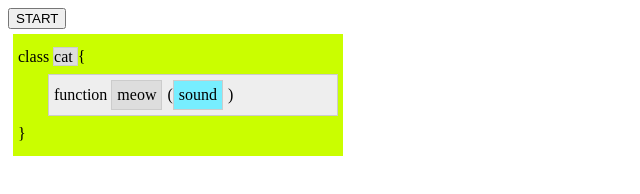
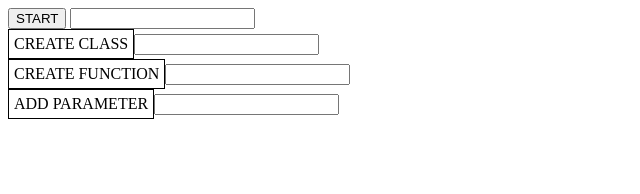
Before and after one commit to mikkoh/voiceStub, a website: page index.html in a window 1280 px wide. Both pictures are taken after a click on the button "START". Shown: the whole page, without its empty margins (0-640 px from the left). Drawn offline with Linux system fonts and the light colour scheme; files whose address does not match are found by name.

Commit message:
Started working on ui for 'interactive' ui via voice

```diff
--- a/index.html
+++ b/index.html
@@ -7,5 +7,6 @@
 </head>
 <body>
 	<button id="btnStart">START</button>
+	<input id="txtField" type="text"></input>
 </body>
 </html>
--- a/js/main.js
+++ b/js/main.js
@@ -8,106 +8,30 @@ requirejs.config({
 
 
 
-requirejs( ['lib/jquery', 'parser/parser', 'ui/uiFactory'],
-function( $, Parser, UIFactory ) {
+requirejs( [ 'lib/jquery', 'parser/parser', 'ui/uiFactory', 'ui/uiEntry' ],
+function( $, Parser, UIFactory, UIEntry ) {
 	$( function(){
 		if( 'webkitSpeechRecognition' in window) {
+			var container = $( 'body' );
+
 			var recog = new webkitSpeechRecognition();
 			var parser = new Parser();
-			var uiFactory = new UIFactory( $('body') );
-
-			uiFactory.addCommands( parser.parse( 'add a class called cat with a function called meow with a parameter called sound' ) );
+			var uiFactory = new UIFactory( container );
 
 
-			/*
-			uiFactory.addCommands( parser.parse( 'add a class called cat with a function called meow with a parameter called sound' ) );
-			uiFactory.addCommands( parser.parse( 'add a function called lick to a class named cat' ) );
-			uiFactory.addCommands( parser.parse( 'add a parameter called amount to lick' ) );
-			uiFactory.addCommands( parser.parse( 'add a parameter called dampness to lick' ) );
-			uiFactory.addCommands( parser.parse( 'add a class called dog with a function called woof with a parameter called sound' ) );
-			*/
+			var classEntry = new UIEntry( container, 'CREATE CLASS' );
+			var functionEntry = new UIEntry( container, 'CREATE FUNCTION' );
+			var parameterEntry = new UIEntry( container, 'ADD PARAMETER' );
 
-			/*
-			console.log( 'add a class called cat' );
-			parser.parse( 'add a class called cat' );
-			console.log( '------------' );
-
-			console.log( 'create a class named dog' );
-			parser.parse( 'create a class named dog' );
-			console.log( '------------' );
-
-			console.log( 'add a class named giraffe' );
-			parser.parse( 'add a class named giraffe' );
-			console.log( '------------' );
-
-			console.log( 'add a class called zebra' );
-			parser.parse( 'add a class called zebra' );
-			console.log( '------------' );
-
-			console.log( 'subtract a class called zebra' );
-			parser.parse( 'subtract a class called zebra' );
-			console.log( '------------' );
+			classEntry.init();
+			functionEntry.init();
+			parameterEntry.init();
 
 
-			console.log( '********* END OF SIMPLE CLASS CREATION **********' );
-
-
-
-			console.log( 'add a function called foo' );
-			parser.parse( 'add a function called foo' );
-			console.log( '------------' );
-
-			console.log( 'create a function named bar' );
-			parser.parse( 'create a function named bar' );
-			console.log( '------------' );
-
-			console.log( 'add a function named stool' );
-			parser.parse( 'add a function named stool' );
-			console.log( '------------' );
-
-			console.log( 'add a function called chair' );
-			parser.parse( 'add a function called chair' );
-			console.log( '------------' );
-
-			console.log( '********* END OF SIMPLE FUNCTION CREATION **********' );
-
-
-
-
-			console.log( 'create a class called cat with a function called wild thing' );
-			parser.parse( 'create a class called cat with a function called wild thing' );
-			console.log( '------------' );
-
-			console.log( 'create a class named cat and add a function named meow' );
-			parser.parse( 'create a class named cat and add a function named meow' );
-			console.log( '------------' );
-
-			console.log( 'add a function named meow to cat' );
-			parser.parse( 'add a function named meow to cat' );
-			console.log( '------------' );
-
-			console.log( 'delete a function named meow from cat' );
-			parser.parse( 'delete a function named meow from cat' );
-			console.log( '------------' );
-
-			console.log( 'add a parameter called meow to a function called foo' );
-			parser.parse( 'add a parameter called meow to a function called foo' );
-			console.log( '------------' );
-
-			console.log( 'add a function called meow to a class called cat with a parameter called three' );
-			parser.parse( 'add a function called meow to a class called cat with a parameter called three' );
-			console.log( '------------' );
-
-
-
-			console.log( 'create a class called cat with functions one two and three' );
-			parser.parse( 'create a class called cat with functions one two and three' );
-			console.log( '------------' );
-
-			console.log( 'add a function named meow to cat with parameters one two and three' );
-			parser.parse( 'add a function named meow to cat with parameters one two and three' );
-			console.log( '------------' );
-			*/
+			var txtField = $( '#txtField' );
+			txtField.keyup( function() {
+				console.log( parser.parse( txtField.val() ) );
+			});
 
 
 
--- /dev/null
+++ b/js/ui/uiEntry.js
@@ -0,0 +1,35 @@
+define( function() {
+	var UIEntry = function( container, buttonCopy ) {
+		this.parentContainer = container;
+		this.buttonCopy = buttonCopy;
+	};
+
+	UIEntry.prototype.container = null;
+	UIEntry.prototype.parentContainer = null;
+	UIEntry.prototype.buttonCopy = null;
+	UIEntry.prototype.button = null;
+	UIEntry.prototype.entry = null;
+
+	UIEntry.prototype.init = function() {
+		this.container = $( '<div><div id="button">' + this.buttonCopy + '</div><input id="entry" type="text"></div></div>' ).appendTo( this.parentContainer );
+		this.button = this.container.find( '#button' );
+		this.entry = this.container.find( '#entry' );
+
+		this.button
+		.css( 'border', '1px solid #000' )
+		.css( 'padding', 5	 )
+		.css( 'display', 'inline-block' );
+	};
+
+	UIEntry.prototype.activate = function() {
+		this.button
+		.css( 'background', '#CAFE00' );
+	};
+
+	UIEntry.prototype.deActivate = function() {
+		this.button
+		.css( 'background', '#FFF' );
+	};
+
+	return UIEntry;
+});
```
